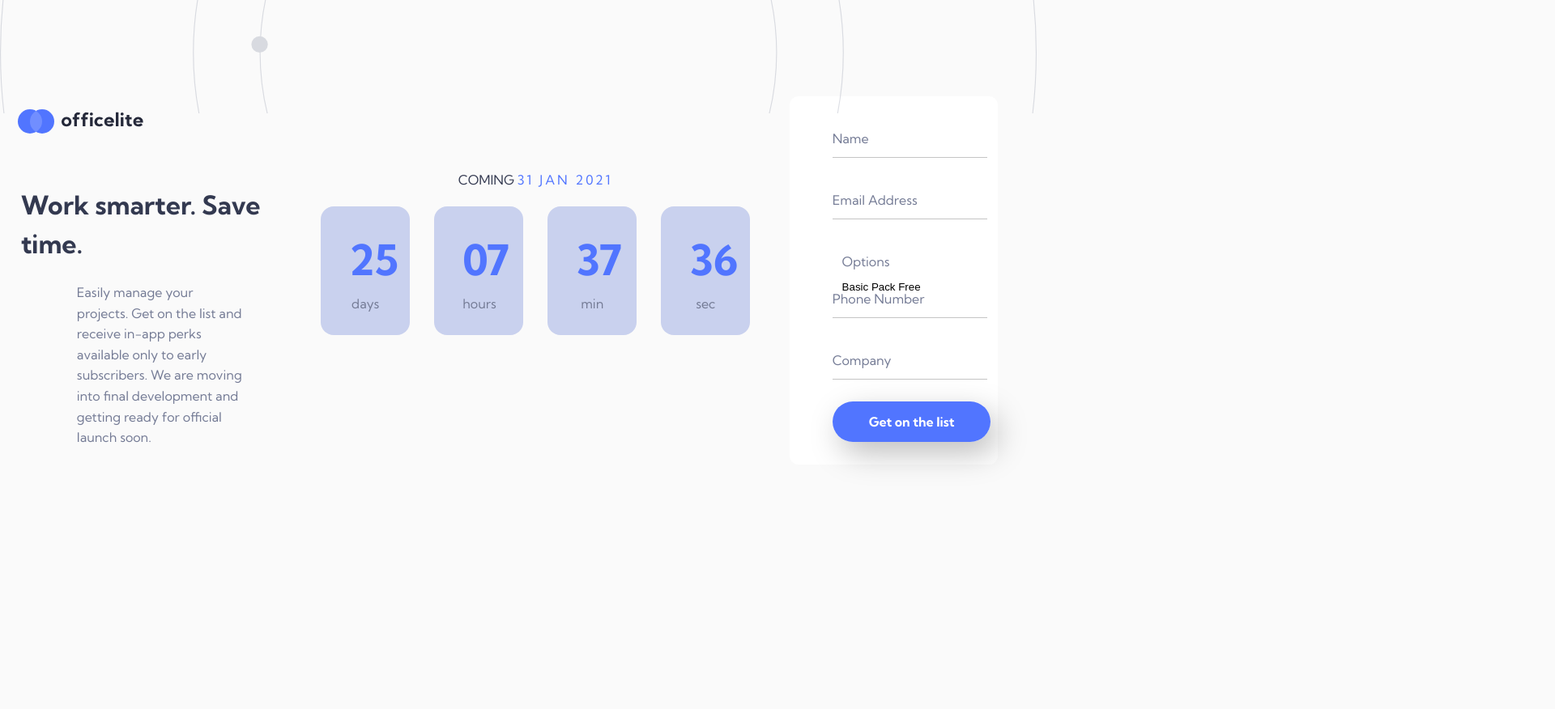
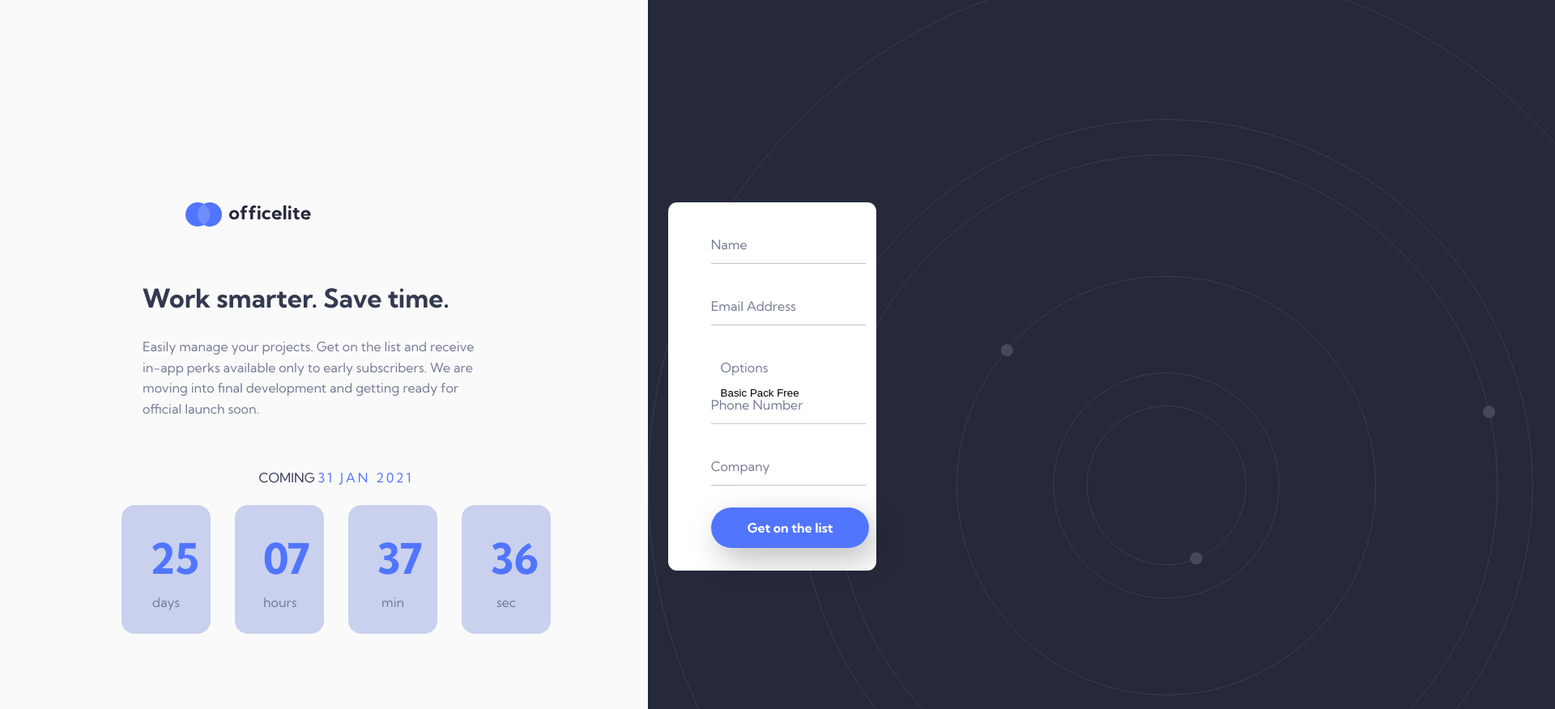
Before and after one commit to AndyBeable/officelite, a website: page sign-up.html in a window 1280 px wide. Shown: the top 876 px of the page at 81% size, 1920 px wide, since content can reach past the window. Drawn offline with Linux system fonts and the light colour scheme.

Commit message:
second commit

```diff
--- a/sass/layout/_countdown-sign-up.scss
+++ b/sass/layout/_countdown-sign-up.scss
@@ -1,3 +1,7 @@
 .section-countdown-sign-up {
   margin-bottom: 5rem;
+
+  @media screen and (min-width: 1200px) {
+    align-self: flex-start;
+  }
 }
--- a/sass/layout/_countdown.scss
+++ b/sass/layout/_countdown.scss
@@ -19,7 +19,7 @@
   }
   @media screen and (min-width: 1200px) {
     top: 100rem;
-    height: 165vh;
+    height: 100vh;
   }
   @media screen and (min-width: 1500px) {
     top: 112rem;
--- a/sass/layout/_form.scss
+++ b/sass/layout/_form.scss
@@ -15,6 +15,12 @@
 
   @media screen and (min-width: 760px) {
     height: 35vh;
+  }
+  @media screen and (min-width: 1200px) {
+    top: 0;
+    height: 150vh;
+    left: 80rem;
+    width: 100vw;
   }
 }
 
--- a/sass/layout/_header-sign-up.scss
+++ b/sass/layout/_header-sign-up.scss
@@ -10,11 +10,19 @@
   background-repeat: no-repeat;
   background-position: center;
   background-size: cover;
+
+  @media screen and (min-width: 1200px) {
+    background-image: none;
+  }
 }
 
 .header {
   &__sign-up {
     padding-top: 3.5rem;
+
+    @media screen and (min-width: 1200px) {
+      padding-top: 0;
+    }
   }
   &__sign__up-text-box {
     margin: 0 2.6rem;
@@ -36,3 +44,9 @@
     margin: 0 auto;
   }
 }
+@media screen and (min-width: 1200px) {
+  .heading-primary-sign-up--sub {
+    width: 75%;
+    margin: 0;
+  }
+}
--- a/sass/layout/_sign-up.scss
+++ b/sass/layout/_sign-up.scss
@@ -2,11 +2,12 @@
   @media screen and (min-width: 1200px) {
     margin-top: 100px;
     display: flex;
-    align-items: center;
+    align-items: left;
+    padding: 15rem;
   }
 }
 
-.container-flex-desktop {
+.first {
   @media screen and (min-width: 1200px) {
     display: flex;
     flex-direction: column;
--- a/sign-up.html
+++ b/sign-up.html
@@ -20,6 +20,7 @@
   </head>
   <body>
     <div class="sign-up-container">
+      <div class="first">
         <header class="header__sign-up">
           <div class="header__logo-box">
             <img src="/assets/shared/logo.svg" alt="Logo" />
@@ -28,8 +29,8 @@
             <h1 class="heading-primary-sign-up">Work smarter. Save time.</h1>
             <p class="heading-primary-sign-up--sub">
               Easily manage your projects. Get on the list and receive in-app
-            perks available only to early subscribers. We are moving into final
-            development and getting ready for official launch soon.
+              perks available only to early subscribers. We are moving into
+              final development and getting ready for official launch soon.
             </p>
           </div>
         </header>
@@ -44,13 +45,19 @@
             </div>
             <ul class="countdown__items">
               <li class="countdown__item countdown__item--light">
-              <span id="days" class="countdown__number countdown__number-blue">
+                <span
+                  id="days"
+                  class="countdown__number countdown__number-blue"
+                >
                   Days
                 </span>
                 days
               </li>
               <li class="countdown__item countdown__item--light">
-              <span id="hours" class="countdown__number countdown__number-blue">
+                <span
+                  id="hours"
+                  class="countdown__number countdown__number-blue"
+                >
                   Hours
                 </span>
                 hours
@@ -76,6 +83,7 @@
             </ul>
           </div>
         </section>
+      </div>
       <section class="section-form">
         <div class="form__container">
           <form action="#">
```
Also changed, not shown: style.css. Lines whose indentation alone changed are shown as unchanged.
